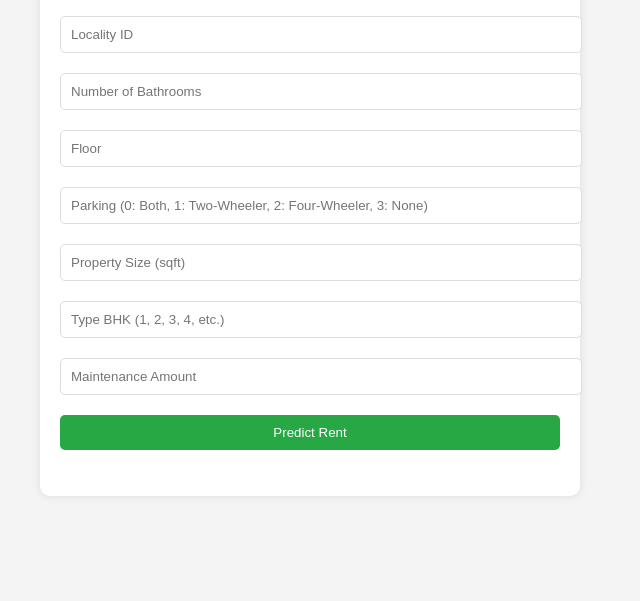
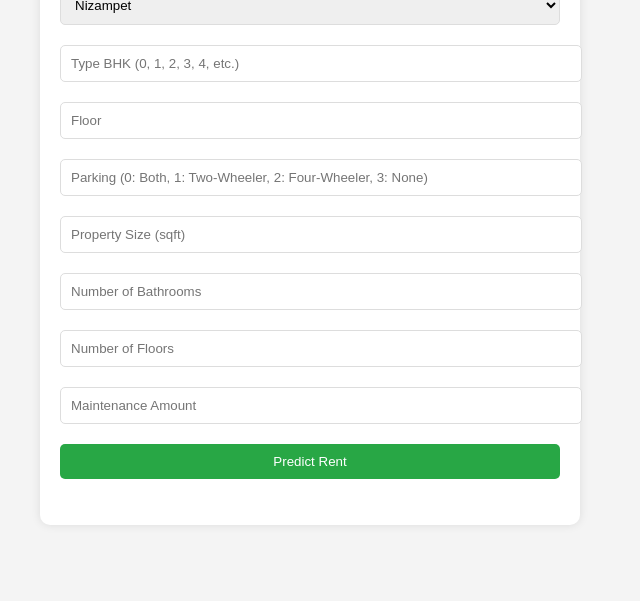
Before and after one commit to harshithvenuthurupalli/rent-pred-hyd, a plain HTML site: page index.html in a window 1280 px wide. Shown: the part 199-800 px from the top of the page, without its empty margins (330-970 px from the left). Drawn offline with Linux system fonts and the light colour scheme.

Commit message:
Add files via upload

```diff
--- a/index.html
+++ b/index.html
@@ -43,38 +43,118 @@
 <body>
     <div class="container">
         <h1>Predict House Rent</h1>
-        <input type="text" id="localityId" placeholder="Locality ID">
+        <select id="loc_new">
+            <option value="1">Nizampet</option>
+            <option value="2">Hitech City</option>
+            <option value="3">Manikonda</option>
+            <option value="4">Alwal</option>
+            <option value="5">Kukatpally</option>
+            <option value="6">Gachibowli</option>
+            <option value="7">Chandrayangutta</option>
+            <option value="8">LB Nagar</option>
+            <option value="9">Kondapur</option>
+            <option value="10">Vignanpuri Colony</option>
+            <option value="11">A. S. Rao Nagar</option>
+            <option value="12">Toli Chowki</option>
+            <option value="13">Yousufguda</option>
+            <option value="14">Rahmat Nagar</option>
+            <option value="15">Miyapur</option>
+            <option value="16">Kompally</option>
+            <option value="17">HUDA Colony, Chanda Nagar</option>
+            <option value="18">Mehdipatnam</option>
+            <option value="19">Secunderabad</option>
+            <option value="20">Hafeezpet</option>
+            <option value="21">Saidabad</option>
+            <option value="22">Banjara Hills</option>
+            <option value="23">Himayath Nagar</option>
+            <option value="24">Upperpally</option>
+            <option value="25">Shaikpet</option>
+            <option value="26">Upparpally Road</option>
+            <option value="27">Bandlaguda Jagir</option>
+            <option value="28">Gajularamaram</option>
+            <option value="29">Dammaiguda</option>
+            <option value="30">Kokapet</option>
+            <option value="31">Himayatnagar</option>
+            <option value="32">Attapur</option>
+            <option value="33">West Marredpally</option>
+            <option value="34">Masjid Banda</option>
+            <option value="35">Hi Tech City</option>
+            <option value="36">Bowenpally</option>
+            <option value="37">Puppalguda</option>
+            <option value="38">Madinaguda</option>
+            <option value="39">Nizampet Road</option>
+            <option value="40">Nanakramguda</option>
+            <option value="41">Whitefields</option>
+            <option value="42">Somajiguda</option>
+            <option value="43">Chanda Nagar</option>
+            <option value="44">Y S Rajasekhara Reddy Statue</option>
+            <option value="45">Gopanpally</option>
+            <option value="46">Madhapur</option>
+            <option value="47">Chintalakunta</option>
+            <option value="48">Nallagandla Huda</option>
+            <option value="49">Vanasthalipuram</option>
+            <option value="50">Peerancheruvu</option>
+            <option value="51">Bandlaguda</option>
+            <option value="52">NARSINGI</option>
+            <option value="53">Musheerabad</option>
+            <option value="54">Alai Balai Chowrastha</option>
+            <option value="55">Uppal</option>
+            <option value="56">Hyderabad</option>
+            <option value="57">King Kothi</option>
+            <option value="58">Prakasham Panthulu Nagar</option>
+            <option value="59">Malakpet</option>
+            <option value="60">Bapu Nagar, Amberpet</option>
+            <option value="61">Nagole</option>
+            <option value="62">East Marredpally</option>
+            <option value="63">Serilingampally</option>
+            <option value="64">Nallagandla, Serilingampally</option>
+            <option value="65">New Nallakunta</option>
+            <option value="66">Arihant Ashray</option>
+            <option value="67">Nanakram Guda</option>
+            <option value="68">Nallagandla</option>
+            <option value="69">Patancheru</option>
+            <option value="70">Banjara Hills Road No.10</option>
+            <option value="71">KPHB Phase 2</option>
+            <option value="72">Pragati Nagar</option>
+            <option value="73">Tarnaka</option>
+            <option value="74">No 5 Road, Kukatpally</option>
+            <option value="75">Sikh Village</option>
+
+        </select>
+        <input type="number" id="type_bhk_new" placeholder="Type BHK (0, 1, 2, 3, 4, etc.)">
+        <input type="number" id="floor" placeholder="Floor">
+        <input type="number" id="parking_new" placeholder="Parking (0: Both, 1: Two-Wheeler, 2: Four-Wheeler, 3: None)">
+        <input type="number" id="property_size" placeholder="Property Size (sqft)">
         <input type="number" id="bathroom" placeholder="Number of Bathrooms">
-        <input type="number" id="floor" placeholder="Floor">
-        <input type="number" id="parking" placeholder="Parking (0: Both, 1: Two-Wheeler, 2: Four-Wheeler, 3: None)">
-        <input type="number" id="property_size" placeholder="Property Size (sqft)">
-        <input type="number" id="type_bhk" placeholder="Type BHK (1, 2, 3, 4, etc.)">
-        <input type="number" id="maintenance" placeholder="Maintenance Amount">
+        <input type="number" id="totalFloor" placeholder="Number of Floors">
+        <input type="number" id="maintenanceAmount" placeholder="Maintenance Amount">
         <button onclick="predictRent()">Predict Rent</button>
         <p id="result"></p>
     </div>
     <script>
         async function predictRent() {
-            const localityId = document.getElementById('localityId').value;
+            const loc_new = document.getElementById('loc_new').value;
+            const type_bhk_new = document.getElementById('type_bhk_new').value;
+            const floor = document.getElementById('floor').value;
+            const parking_new = document.getElementById('parking_new').value;
+            const property_size = document.getElementById('property_size').value;
             const bathroom = document.getElementById('bathroom').value;
-            const floor = document.getElementById('floor').value;
-            const parking = document.getElementById('parking').value;
-            const property_size = document.getElementById('property_size').value;
-            const type_bhk = document.getElementById('type_bhk').value;
-            const maintenance = document.getElementById('maintenance').value;
+            const totalFloor = document.getElementById('totalFloor').value;
+            const maintenanceAmount = document.getElementById('maintenanceAmount').value;
 
             const data = {
-                localityId: localityId,
+                loc_new: loc_new,
+                type_bhk_new: type_bhk_new,
+                floor: floor,
+                parking_new: parking_new,
+                property_size: property_size,
                 bathroom: bathroom,
-                floor: floor,
-                parking: parking,
-                property_size: property_size,
-                type_bhk: type_bhk,
-                maintenance: maintenance
+                totalFloor: totalFloor,
+                maintenanceAmount: maintenanceAmount
             };
 
             try {
-                const response = await fetch('http://localhost:5000/predict', {
+            const response = await fetch('/predict', {
             method: 'POST',
             headers: {
             'Content-Type': 'application/json'
@@ -82,12 +162,23 @@
             body: JSON.stringify(data)
              });
 
+            if (!response.ok) {
+            throw new Error(Failed to fetch. Status: ${response.status});
+            }
+
             const result = await response.json();
-                document.getElementById('result').innerText = `Predicted Rent: ${result.price}`;
+            if (!result || !result.price) {
+                throw new Error('Invalid response received from server.');
+            }
+
+            document.getElementById('result').innerText = Predicted Rent: ${result.price};
             } catch (error) {
-                console.error('Error:', error);
+               console.error('Error:', error.message);
                document.getElementById('result').innerText = 'Error predicting rent. Please try again.';
             }
+
+
+
         }
     </script>
 </body>
```
Lines whose indentation alone changed are shown as unchanged.
